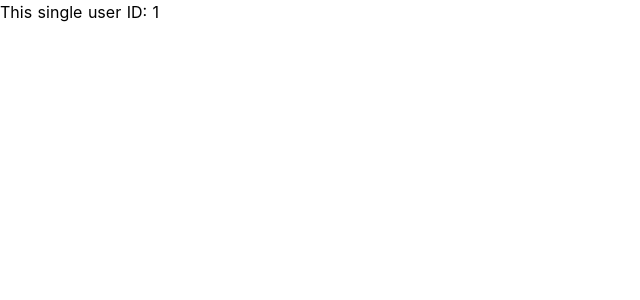
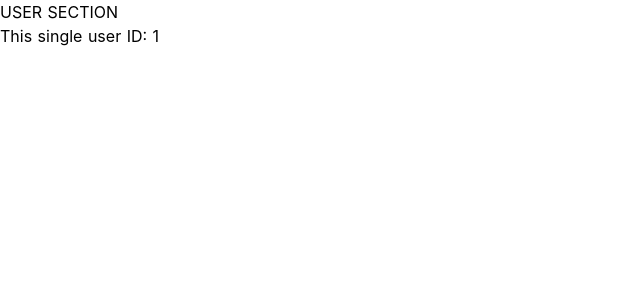
Before and after one commit to latif5/tryNextJS, a Nuxt app in the folder udemy/: page /users/1 in a window 1280 px wide. Shown: the top 300 px of the page, without its empty margins (0-640 px from the left). Built offline with nearby package versions, Linux system fonts and the light colour scheme.

Commit message:
add layout template

```diff
--- /dev/null
+++ b/udemy/layouts/users.vue
@@ -0,0 +1,6 @@
+<template>
+    <div>
+        <h1>USER SECTION</h1>
+        <nuxt/>
+    </div>
+</template>
--- a/udemy/pages/users/_id/index.vue
+++ b/udemy/pages/users/_id/index.vue
@@ -6,6 +6,7 @@
 export default {
     validate(data){
         return data.params.id != 'text'
-    }
+    },
+    layout: 'users'
 }
 </script>
--- a/udemy/pages/users/index.vue
+++ b/udemy/pages/users/index.vue
@@ -1,3 +1,9 @@
 <template>
     <p>This users view</p>
 </template>
+
+<script>
+export default {
+    layout: 'users'
+}
+</script>
```
